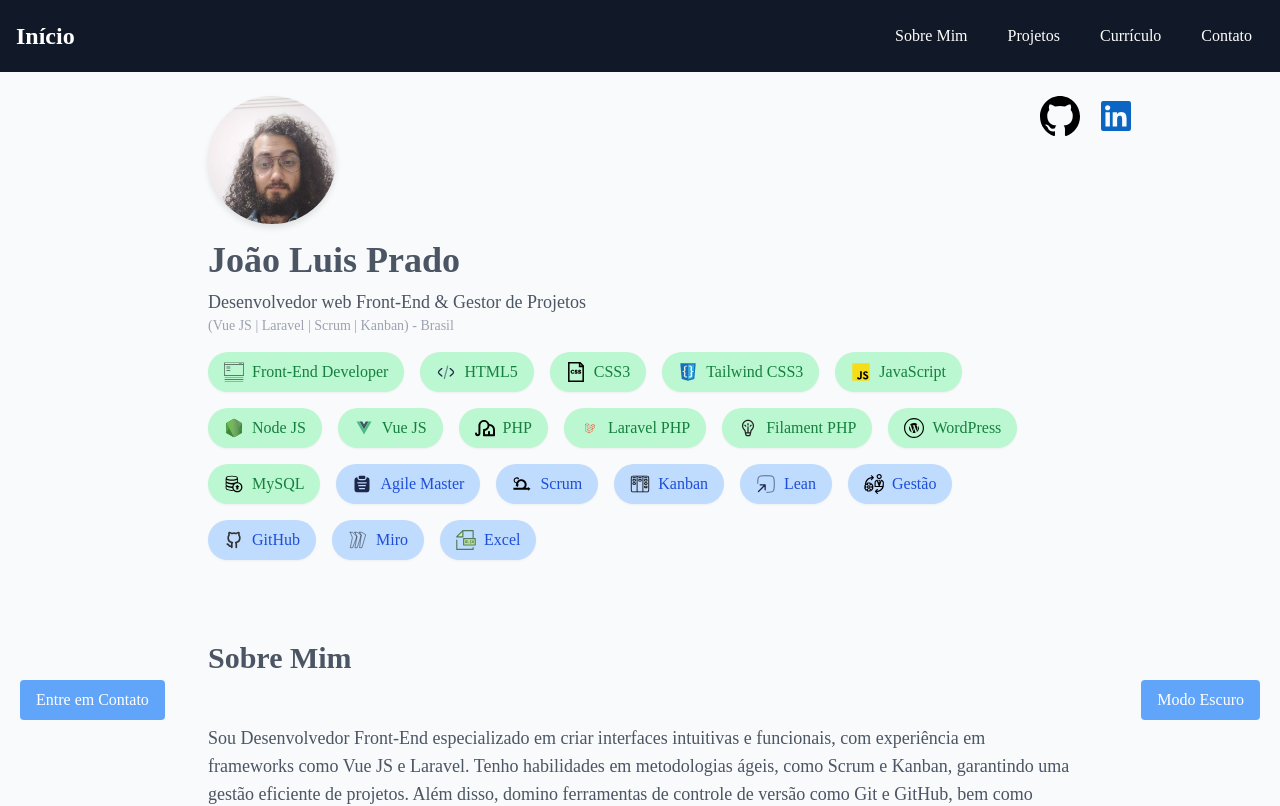
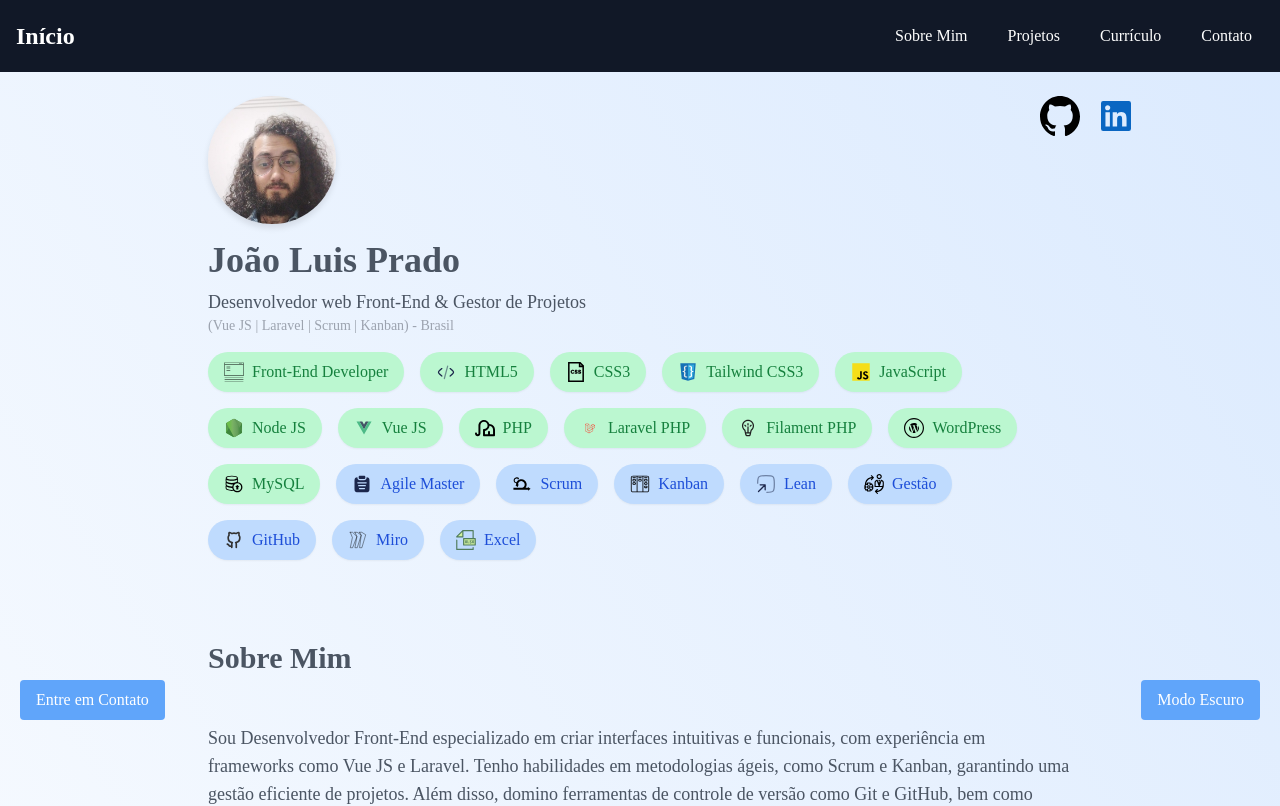
Before and after one commit to joaoluis17/portfolio, a Vue app: page / in a window 1280 px wide. Shown: the top 806 px of the page. Built offline with nearby package versions, Linux system fonts and the light colour scheme.

Commit message:
alterando os bgs dark,light e botao de voltar pro topo

```diff
--- a/server.ts
+++ b/server.ts
@@ -13,7 +13,7 @@ app.use(express.json());
 dotenv.config();
 
 const transporter = nodemailer.createTransport({
-    service: 'gmail',
+    service: 'hotmail',
     auth: {
         user: process.env.EMAIL_USER,
         pass: process.env.EMAIL_PASS
--- a/src/App.vue
+++ b/src/App.vue
@@ -1,6 +1,6 @@
 <template>
   <Header />
-  <section class="bg-gray-50 dark:bg-gray-900">
+  <section class="bg-gradient-to-bl from-blue-100 to-white dark:bg-gradient-to-bl dark:from-blue-300 dark:to-blue-900">
     <div class="font-roboto-flex app-container max-w-5xl">
       <main class="pt-16">
         <router-view />
--- a/src/components/BackToUpButton.vue
+++ b/src/components/BackToUpButton.vue
@@ -2,7 +2,7 @@
     <button
       v-if="isVisible"
       @click="scrollToTop"
-      class="fixed bottom-4 right-4 p-3 bg-blue-500 text-white rounded-full shadow-lg hover:bg-blue-400 focus:outline-none"
+      class="fixed bottom-4 right-4 p-3 bg-green-300 text-white rounded-full shadow-lg hover:bg-green-700 focus:outline-none"
     >
       Topo ↑
     </button>
--- a/src/views/Home.vue
+++ b/src/views/Home.vue
@@ -2,12 +2,12 @@
   <div class="relative w-full">
     <div class="absolute top-0 right-0 flex space-x-4 p-4 mt-4">
         <a href="https://github.com/joaoluis17">
-          <div class="bg-gray-50 rounded-xl border-gray-150 p-0">
+          <div class="rounded-xl border-gray-150 p-0">
             <img src="../assets/github-logo.svg" class="w-10 h-10 hover:w-16 hover:h-16" alt="GitHub Logo"/>
           </div>
         </a>
         <a href="https://www.linkedin.com/in/joao-luis-prado/">
-          <div class="bg-gray-50 rounded-xl border-gray-150 p-0">
+          <div class="rounded-xl border-gray-150 p-0">
             <img src="../assets/linkedin-logo.svg" class="w-10 h-10 hover:w-16 hover:h-16" alt="LinkedIn Logo"/>
           </div>
         </a>
```
